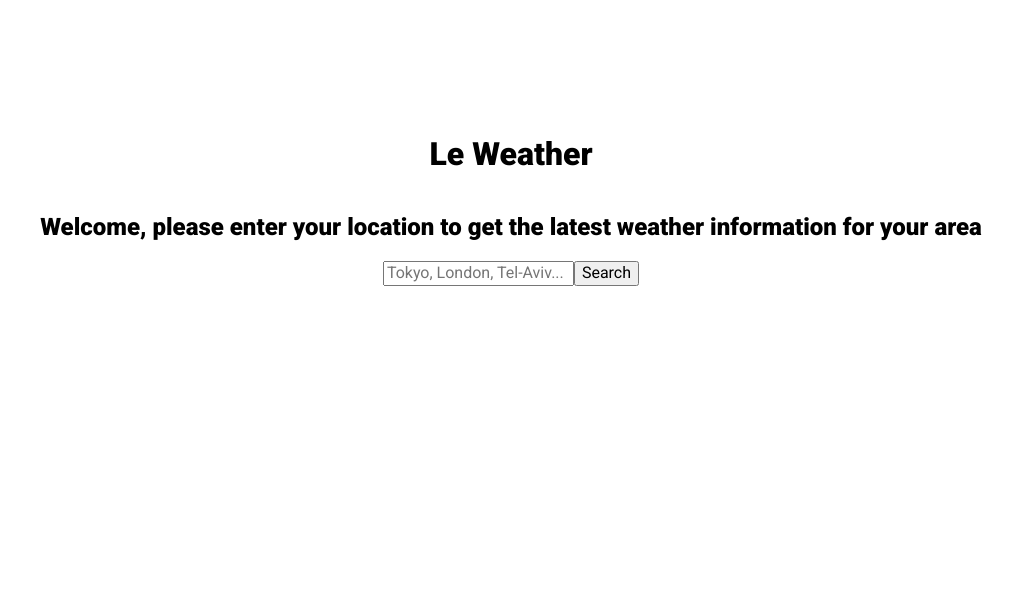
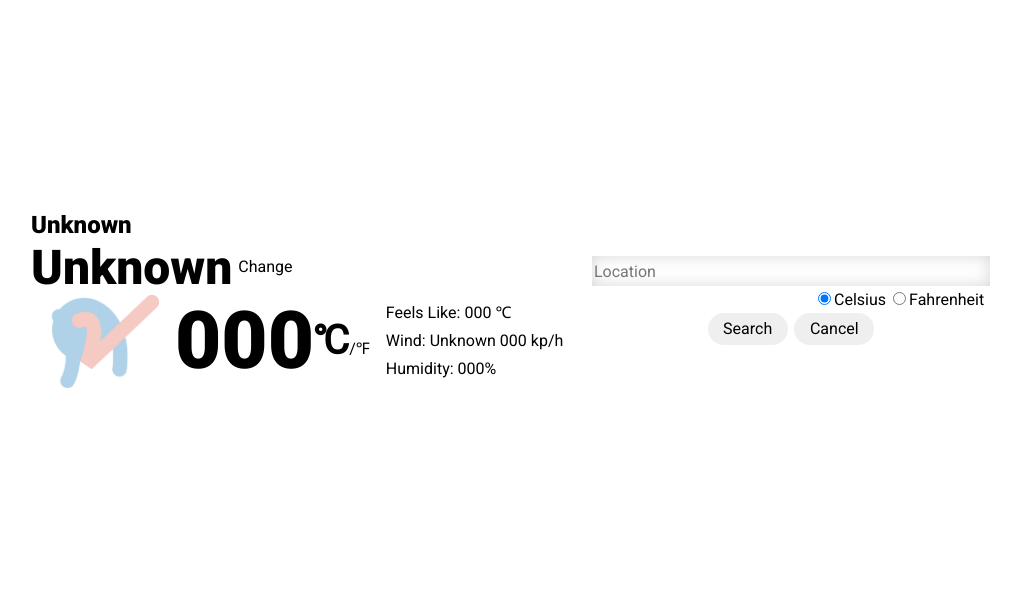
Before and after one commit to oavqt/015-watop, a website built with webpack: page src/index.html in a window 1280 px wide. Shown: the whole page, without its empty margins (129-1150 px from the left). Built offline with nearby package versions, Linux system fonts and the light colour scheme.

Commit message:
Change the page's basic layout for better usability Refactor the code for better readability

```diff
--- a/src/css/styles.css
+++ b/src/css/styles.css
@@ -8,16 +8,57 @@ button:hover {
   cursor: pointer;
 }
 
+.button--cancel,
+.button--search {
+  border: none;
+  border-radius: 1em;
+  height: 2em;
+  width: 5em;
+}
+
 .button--location--change,
 .button--temperature--symbol {
   background: none;
   border: none;
 }
 
-form {
+.form--option {
   align-items: center;
   display: flex;
-  justify-content: center;
+  flex-direction: column;
+  height: 100%;
+  justify-content: space-evenly;
+}
+
+.label--celsius:hover,
+.label--fahrenheit:hover {
+  cursor: pointer;
+}
+
+.label--symbol {
+  display: flex;
+  justify-content: space-evenly;
+}
+
+.img--description {
+  height: auto;
+  width: 8em;
+}
+
+input[type='radio']:hover {
+  cursor: pointer;
+}
+
+.input--location {
+  border: 0.1em solid transparent;
+  box-shadow: inset 0 0 1em 0px #31313131;
+  height: 2em;
+  width: 25em;
+}
+
+.input--location:focus {
+  border: 0.1em solid #1c87c9;
+  outline: none;
 }
 
 .content {
@@ -27,15 +68,6 @@ form {
 
 .content__weather {
   height: 100%;
-  width: 100%;
-}
-
-.weather__default {
-  align-items: center;
-  display: flex;
-  flex-direction: column;
-  height: 50%;
-  justify-content: center;
   width: 100%;
 }
 
@@ -56,6 +88,9 @@ form {
   align-items: flex-start;
   display: flex;
   flex-direction: column;
+  justify-content: center;
+  height: 25%;
+  position: relative;
   width: 100%;
 }
 
@@ -77,8 +112,8 @@ form {
 }
 
 .card__description,
-.card__temperature,
-.card__misc {
+.card__misc,
+.card__temperature {
   align-items: center;
   display: flex;
   justify-content: space-evenly;
@@ -109,6 +144,31 @@ form {
   font-weight: bold;
 }
 
-.home__search {
-  display: none;
+.body__overlay {
+  align-items: center;
+  display: flex;
+  justify-content: flex-end;
+  height: 100%;
+  position: absolute;
+  width: 100%;
 }
+
+.overlay__option {
+  height: 65%;
+}
+
+.option__symbol {
+  align-self: flex-end;
+  width: 45%;
+}
+
+.celsius__text,
+.fahrenheit__text {
+  margin-left: 0.2em;
+}
+
+.option__button {
+  display: flex;
+  justify-content: space-evenly;
+  width: 45%;
+}
--- a/src/dom.js
+++ b/src/dom.js
@@ -1,51 +1,9 @@
 import element from './element';
+import placeholder from './images/placeholder.png';
 
 const display = {
-  skeleton: {
-    default: () => {
-      const defaultPage = element.create(
-        'div',
-        { class: 'content__weather' },
-        element.create(
-          'div',
-          { class: 'weather__default' },
-          element.create(
-            'div',
-            { class: 'default__title' },
-            element.create('h1', { class: 'title__text' }, 'Le Weather')
-          ),
-          element.create(
-            'div',
-            { class: 'default__search' },
-            element.create(
-              'div',
-              { class: 'search__title' },
-              element.create(
-                'h2',
-                { class: 'title__text' },
-                'Welcome, please enter your location to get the latest weather information for your area'
-              )
-            ),
-            element.create(
-              'form',
-              { class: 'form--search' },
-              element.create(
-                'label',
-                { class: 'label--search' },
-                element.create('input', {
-                  class: 'input--search',
-                  placeholder: 'Tokyo, London, Tel-Aviv...'
-                })
-              ),
-              element.create('button', { class: 'button--search' }, 'Search')
-            )
-          )
-        )
-      );
-      document.querySelector('.content').appendChild(defaultPage);
-    },
-    home: () => {
-      const homePage = element.create(
+  skeleton: () => {
+    const page = element.create(
       'div',
       { class: 'content__weather' },
       element.create(
@@ -62,12 +20,12 @@ const display = {
           element.create(
             'div',
             { class: 'body__current' },
-              element.create('h2', { class: 'current__text' })
+            element.create('h2', { class: 'current__text' }, 'Unknown')
           ),
           element.create(
             'div',
             { class: 'body__location' },
-              element.create('h1', { class: 'location__text' }),
+            element.create('h1', { class: 'location__text' }, 'Unknown'),
             element.create(
               'button',
               { class: 'button--location--change' },
@@ -80,20 +38,23 @@ const display = {
             element.create(
               'div',
               { class: 'card__description' },
-                element.create('img', { class: 'img--description' })
+              element.create('img', {
+                class: 'img--description',
+                src: placeholder
+              })
             ),
             element.create(
               'div',
               { class: 'card__temperature' },
-                element.create('span', { class: 'temperature__number' }),
               element.create(
-                  'button',
-                  { class: 'button--temperature--symbol --celsius' },
+                'div',
+                { class: 'temperature__number' },
+                element.create('span', { class: 'number__text' }, '000')
+              ),
               element.create(
-                    'span',
-                    { class: 'symbol__text__primary' },
-                    '℃'
-                  ),
+                'div',
+                { class: 'temperature--symbol --celsius' },
+                element.create('span', { class: 'symbol__text__primary' }, '℃'),
                 element.create('span', { class: 'symbol__divider' }, '/'),
                 element.create(
                   'span',
@@ -108,20 +69,16 @@ const display = {
               element.create(
                 'div',
                 { class: 'misc__feels' },
-                  element.create(
-                    'span',
-                    { class: 'feels__text' },
-                    'Feels Like:'
-                  ),
-                  element.create('span', { class: 'feels__number' }),
+                element.create('span', { class: 'feels__text' }, 'Feels Like:'),
+                element.create('span', { class: 'feels__number' }, '000'),
                 element.create('span', { class: 'feels__symbol' }, '℃')
               ),
               element.create(
                 'div',
                 { class: 'misc__wind' },
                 element.create('span', { class: 'wind__text' }, 'Wind:'),
-                  element.create('span', { class: 'wind__direction' }),
-                  element.create('span', { class: 'wind__number' }),
+                element.create('span', { class: 'wind__direction' }, 'Unknown'),
+                element.create('span', { class: 'wind__number' }, '000'),
                 element.create('span', { class: 'wind__symbol' }, 'kp/h')
               ),
               element.create(
@@ -132,33 +89,96 @@ const display = {
                   { class: 'humidity__text' },
                   'Humidity:'
                 ),
-                  element.create('span', { class: 'humidity__number' }),
+                element.create('span', { class: 'humidity__number' }, '000'),
                 element.create('span', { class: 'humidity__percentage' }, '%')
+              )
+            )
+          ),
+          element.create(
+            'div',
+            { class: 'body__overlay' },
+            element.create(
+              'div',
+              { class: 'overlay__option' },
+              element.create(
+                'form',
+                { class: 'form--option' },
+                element.create(
+                  'div',
+                  { class: 'option__location' },
+                  element.create(
+                    'label',
+                    { class: 'label--location' },
+                    element.create('input', {
+                      class: 'input--location',
+                      placeholder: 'Location'
+                    })
+                  )
+                ),
+                element.create(
+                  'div',
+                  { class: 'option__symbol' },
+                  element.create(
+                    'label',
+                    { class: 'label--symbol' },
+                    element.create(
+                      'label',
+                      {
+                        class: 'label--celsius'
+                      },
+                      element.create('input', {
+                        class: 'input--celsius',
+                        type: 'radio',
+                        name: 'symbol',
+                        value: 'celsius',
+                        checked: true
+                      }),
+                      element.create(
+                        'span',
+                        { class: 'celsius__text' },
+                        'Celsius'
+                      )
+                    ),
+                    element.create(
+                      'label',
+                      {
+                        class: 'label--fahrenheit'
+                      },
+                      element.create('input', {
+                        class: 'input--fahrenheit',
+                        type: 'radio',
+                        name: 'symbol',
+                        value: 'fahrenheit'
+                      }),
+                      element.create(
+                        'span',
+                        { class: 'fahrenheit__text' },
+                        'Fahrenheit'
                       )
                     )
                   )
                 ),
                 element.create(
                   'div',
-            { class: 'home__search' },
+                  { class: 'option__button' },
                   element.create(
-              'form',
-              { class: 'form--search' },
+                    'button',
+                    { class: 'button--search' },
+                    'Search'
+                  ),
                   element.create(
-                'label',
-                { class: 'label--search' },
-                element.create('input', {
-                  class: 'input--search',
-                  placeholder: 'Tokyo, London, Tel-Aviv...'
-                })
-              ),
-              element.create('button', { class: 'button--search' }, 'Search')
+                    'button',
+                    { class: 'button--cancel' },
+                    'Cancel'
+                  )
+                )
+              )
+            )
           )
         )
       )
     );
-      document.querySelector('.content').appendChild(homePage);
-    }
+    document.querySelector('.content').appendChild(page);
   }
 };
 
--- a/src/domtools.js
+++ b/src/domtools.js
@@ -6,10 +6,7 @@ const dom = {
       content: () => {
         return document.querySelector('.content');
       },
-      homePage: {
-        change: () => {
-          return document.querySelector('.change__text');
-        },
+      page: {
         search: () => {
           return document.querySelector('.home__search');
         }
@@ -24,7 +21,7 @@ const dom = {
             return document.querySelector('.current__text');
           },
           number: () => {
-            return document.querySelector('.temperature__number');
+            return document.querySelector('.number__text');
           },
           symbol: {
             primary: () => {
@@ -62,49 +59,54 @@ const dom = {
         }
       },
       input: {
-        search: () => {
-          return document.querySelector('.input--search');
+        location: () => {
+          return document.querySelector('.input--location');
+        },
+        celsius: () => {
+          return document.querySelector('.input--celsius');
+        },
+        fahrenheit: () => {
+          return document.querySelector('.input--fahrenheit');
         }
       },
       button: {
         search: () => {
           return document.querySelector('.button--search');
         },
+        cancel: () => {
+          return document.querySelector('.button--cancel');
+        },
         change: () => {
           return document.querySelector('.button--location--change');
-        },
-        symbol: () => {
-          return document.querySelector('.button--temperature--symbol');
         }
       }
     },
     value: {
       input: {
-        search: () => {
-          return document.querySelector('.input--search').value;
+        location: () => {
+          return document.querySelector('.input--location').value;
+        },
+        symbol: () => {
+          const radio = [
+            ...document.querySelectorAll('.input--celsius, .input--fahrenheit')
+          ];
+
+          return radio.find((input) => input.checked).value;
         }
       }
     }
   },
   display: {
-    page: {
-      default: () => {
-        dom.display.clear();
-
-        display.skeleton.default();
-      },
-      home: () => {
-        dom.display.clear();
-
-        display.skeleton.home();
+    load: {
+      skeleton: () => {
+        display.skeleton();
       }
     },
     update: {
-      home: {
+      page: {
         weather: (process) => {
           const currentWeather = dom.get.element.weather.temperature.current();
           const location = dom.get.element.weather.location();
-          const imgWeather = dom.get.element.image.description();
           const temperatureNumber =
             dom.get.element.weather.temperature.number();
           const feels = dom.get.element.weather.temperature.feels();
@@ -115,7 +117,6 @@ const dom = {
 
           currentWeather.textContent = process.weather.current;
           location.textContent = process.location.display();
-          imgWeather.src = process.weather.icon;
           temperatureNumber.textContent =
             process.weather.temperature.celsius.number;
           feels.textContent = process.weather.temperature.celsius.feels;
```
Also changed, not shown: src/controller.js (+4 -23 lines), src/weathertools.js (+6 -7 lines), src/images/placeholder.png (added). Lines whose indentation alone changed are shown as unchanged.
